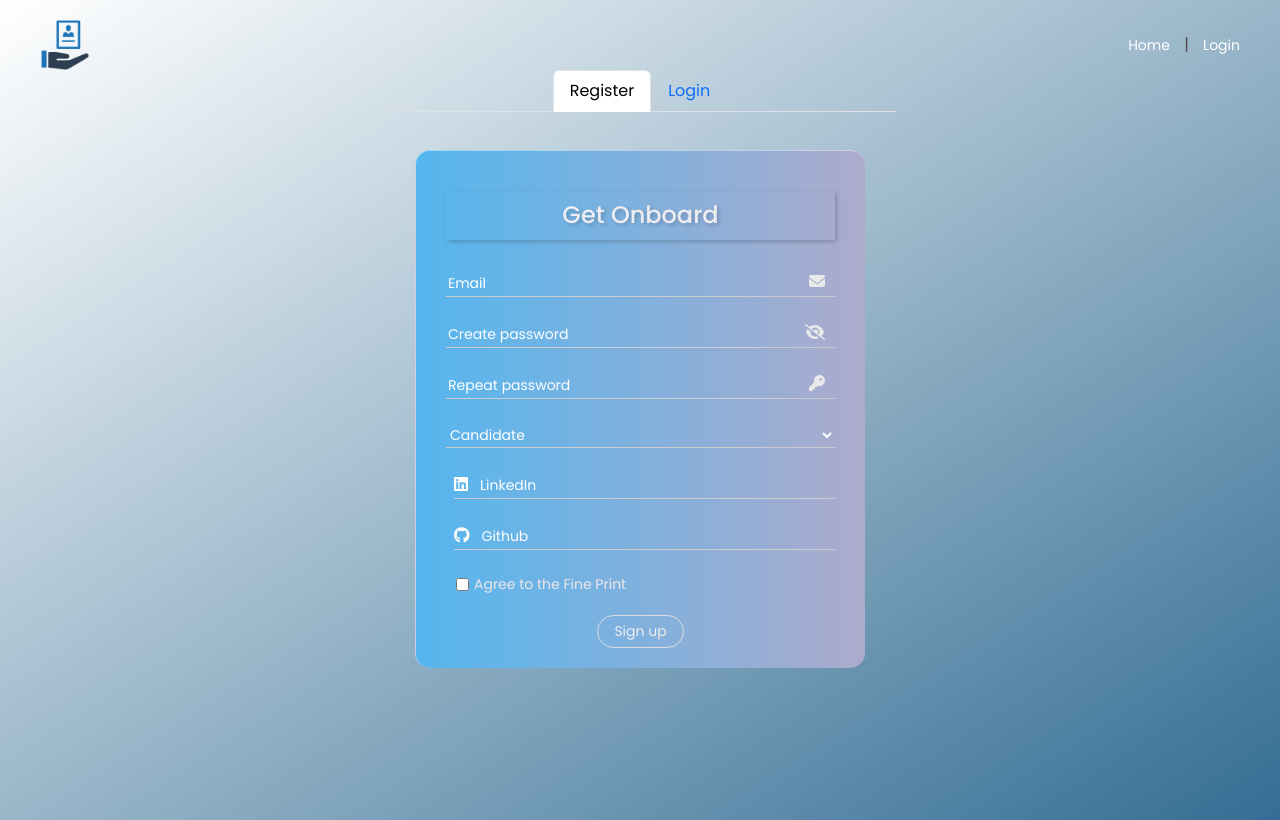
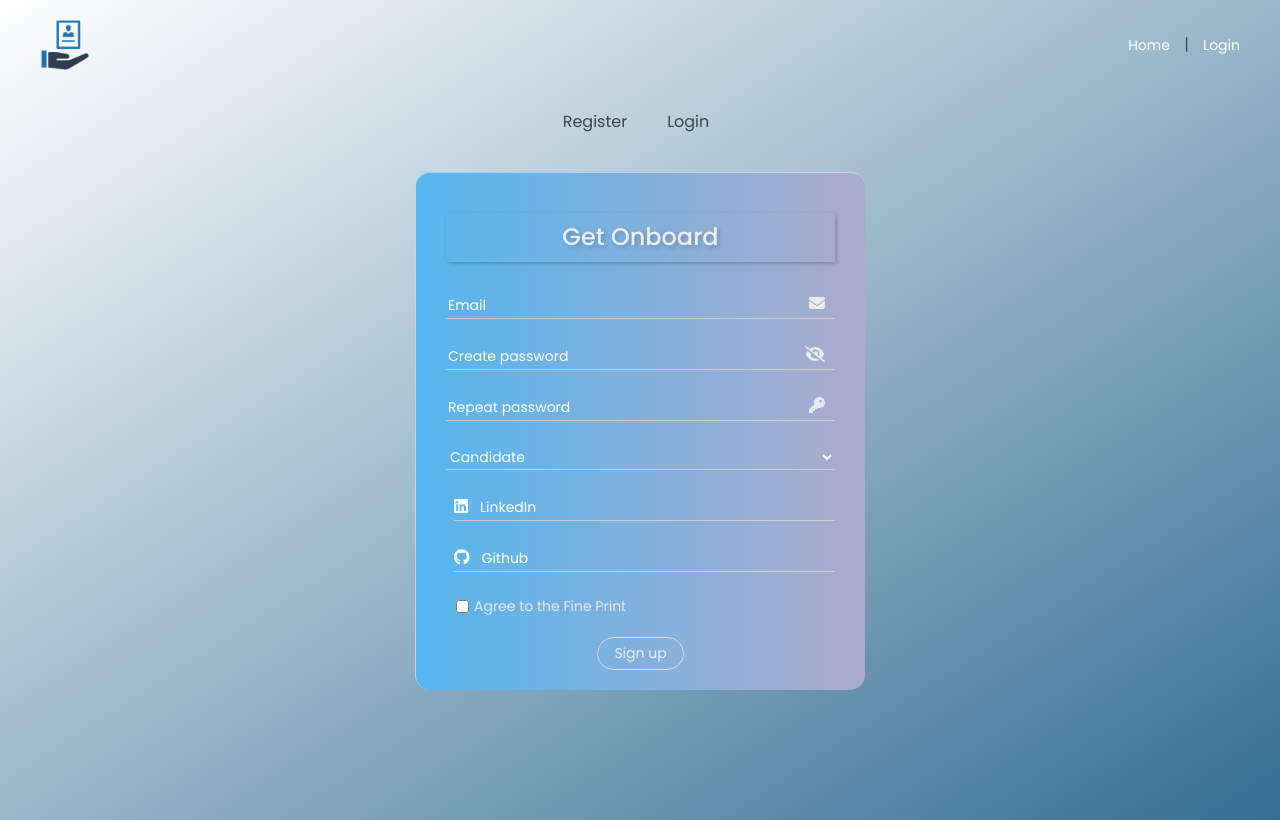
Before and after one commit to MarwanEsm/techpool, a Next.js app in the folder client/: page /registration in a window 1280 px wide. Built offline with nearby package versions, Linux system fonts and the light colour scheme.

Commit message:
modify tab style

```diff
--- a/client/src/components/elements/tabs/Tab.module.scss
+++ b/client/src/components/elements/tabs/Tab.module.scss
@@ -1,15 +1,45 @@
 .tab {
     display: flex;
     justify-content: center;
-    max-width: 40vw;
-    margin: auto;
+    margin: 40px auto 10px auto;
+    list-style: none;
+
+    max-width: 45vw;
 }
 
 
-.tab li a:hover {
+.tab a {
+    margin-right: 40px;
+}
+
+.tab a {
+    font-size: 16px;
+    color: #36454f;
+    text-decoration: none;
+    position: relative;
+}
+
+.tab a:hover {
+    color: white;
     cursor: pointer;
 }
 
-.active {
-    background: -webkit-linear-gradient(right, #acabcc, #55b6ee) !important;
+.tab a:hover::before {
+    content: '';
 }
+
+
+.tab a::after {
+    content: '';
+    width: 0;
+    height: 2px;
+    background-color: #36454f;
+    transition: width 0.3s ease;
+    position: absolute;
+    bottom: -2px;
+    left: 0;
+}
+
+.tab a:hover::after {
+    width: 100%;
+}
--- a/client/src/components/elements/tabs/Tab.tsx
+++ b/client/src/components/elements/tabs/Tab.tsx
@@ -1,29 +1,29 @@
-import { Nav, NavItem, NavLink } from "reactstrap"
-import styles from "./Tab.module.scss"
+import styles from "./Tab.module.scss";
 
 interface ITabItem {
-    label: string,
-    index: number,
+    label: string;
+    index: number;
 }
 
 interface ITabItemsProps {
-    items: ITabItem[],
-    selectedTab: number,
-    onClick: (event: React.MouseEvent<HTMLAnchorElement, MouseEvent>, index: number) => void
+    items: ITabItem[];
+    selectedTab: number;
+    onClick: (event: React.MouseEvent<HTMLAnchorElement, MouseEvent>, index: number) => void;
 }
 
-
 const Tab = (props: ITabItemsProps) => {
-
-    return <Nav tabs className={styles.tab}  >
-        {props.items.map((item, index) =>
-            <NavItem key={index}>
-                <NavLink active={props.selectedTab === index} onClick={(e) => props.onClick(e, index)}>
-                    {item.label}
-                </NavLink>
-            </NavItem>
-        )}
-    </Nav>
+    return (
+        <ul className={styles.tab}>
+            {props.items.map((item, index) => (
+                <li key={index}>
+                    <a className={props.selectedTab === index ? 'active' : ''}
+                        onClick={(e) => props.onClick(e, index)}>
+                        {item.label}
+                    </a>
+                </li>
+            ))}
+        </ul>
+    );
 }
 
-export default Tab
+export default Tab;
```
